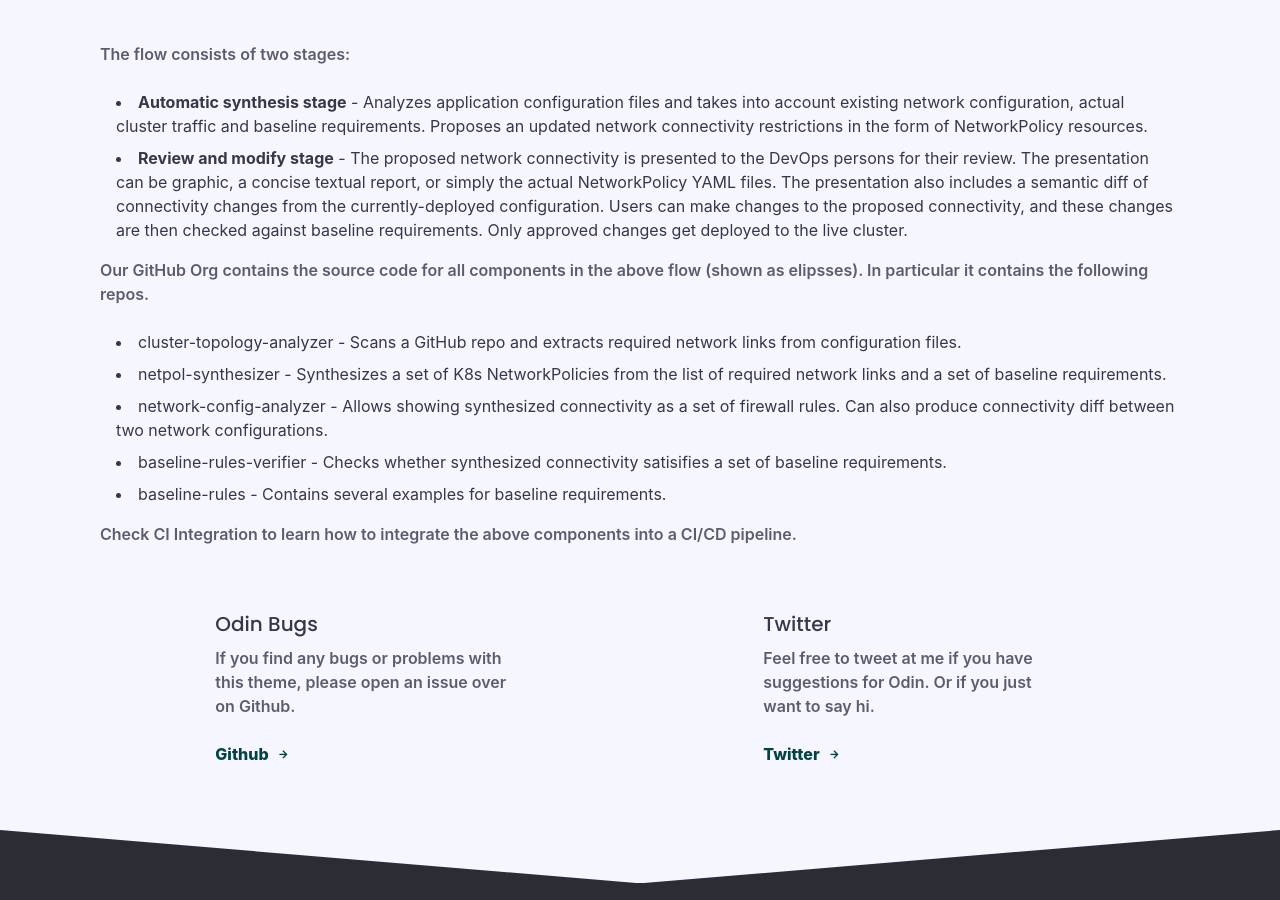
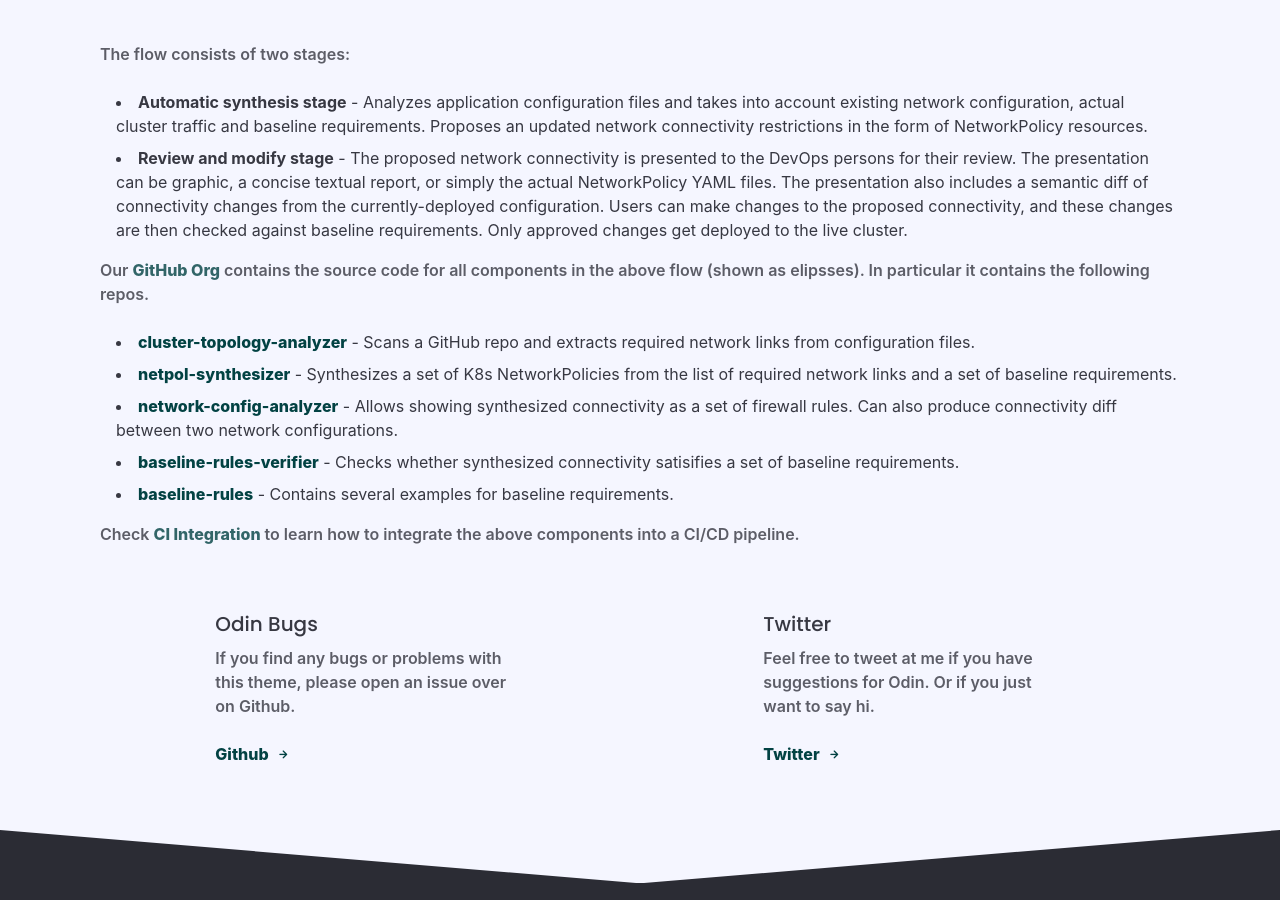
Before and after one commit to tkwsniva/np-guard, a Jekyll site: the page built from index.html, in a window 1280 px wide and 900 px high, scrolled down 778 px. Built offline with Jekyll 4.4.1, drawn with Linux system fonts in a browser that asks for light colours; nearby versions of some CDN libraries; some web fonts are replaced; comment, search, counter and statistics services are not loaded; part of the change alters nothing that is shown.

```diff
--- a/_includes/home-content.html
+++ b/_includes/home-content.html
@@ -8,15 +8,15 @@
     <li><b>Automatic synthesis stage</b> - Analyzes application configuration files and takes into account existing network configuration, actual cluster traffic and baseline requirements. Proposes an updated network connectivity restrictions in the form of NetworkPolicy resources.</li>
     <li><b>Review and modify stage</b> - The proposed network connectivity is presented to the DevOps persons for their review. The presentation can be graphic, a concise textual report, or simply the actual NetworkPolicy YAML files. The presentation also includes a semantic diff of connectivity changes from the currently-deployed configuration. Users can make changes to the proposed connectivity, and these changes are then checked against baseline requirements. Only approved changes get deployed to the live cluster.</li>
 </ul>
-<p>Our GitHub Org contains the source code for all components in the above flow (shown as elipsses). In particular it contains the following repos.</p>
+<p>Our <a href="https://github.com/np-guard" target="blank">GitHub Org</a> contains the source code for all components in the above flow (shown as elipsses). In particular it contains the following repos.</p>
 <ul>
-    <li>cluster-topology-analyzer - Scans a GitHub repo and extracts required network links from configuration files.</li>
-    <li>netpol-synthesizer - Synthesizes a set of K8s NetworkPolicies from the list of required network links and a set of baseline requirements.</li>
-    <li>network-config-analyzer - Allows showing synthesized connectivity as a set of firewall rules. Can also produce connectivity diff between two network configurations.</li>
-    <li>baseline-rules-verifier - Checks whether synthesized connectivity satisifies a set of baseline requirements.</li>
-    <li>baseline-rules - Contains several examples for baseline requirements.</li>
+    <li><a href="https://github.com/np-guard/cluster-topology-analyzer" target="blank">cluster-topology-analyzer</a> - Scans a GitHub repo and extracts required network links from configuration files.</li>
+    <li><a href="https://github.com/np-guard/netpol-synthesizer" target="blank">netpol-synthesizer</a> - Synthesizes a set of K8s NetworkPolicies from the list of required network links and a set of baseline requirements.</li>
+    <li><a href="https://github.com/np-guard/network-config-analyzer" target="blank">network-config-analyzer</a> - Allows showing synthesized connectivity as a set of firewall rules. Can also produce connectivity diff between two network configurations.</li>
+    <li><a href="https://github.com/np-guard/baseline-rules-verifier" target="blank">baseline-rules-verifier</a> - Checks whether synthesized connectivity satisifies a set of baseline requirements.</li>
+    <li><a href="https://github.com/np-guard/baseline-rules" target="blank">baseline-rules</a> - Contains several examples for baseline requirements.</li>
 </ul>
-<p>Check CI Integration to learn how to integrate the above components into a CI/CD pipeline.</p>
+<p>Check <a href="https://np-guard.github.io/ci-integration.html" target="blank">CI Integration</a> to learn how to integrate the above components into a CI/CD pipeline.</p>
 </div>
 <div class="column col-4 col-sm-12 p-8 mb-8 col-mx-auto">
   <h5>{{ site.help_one_title }}</h5>
```
